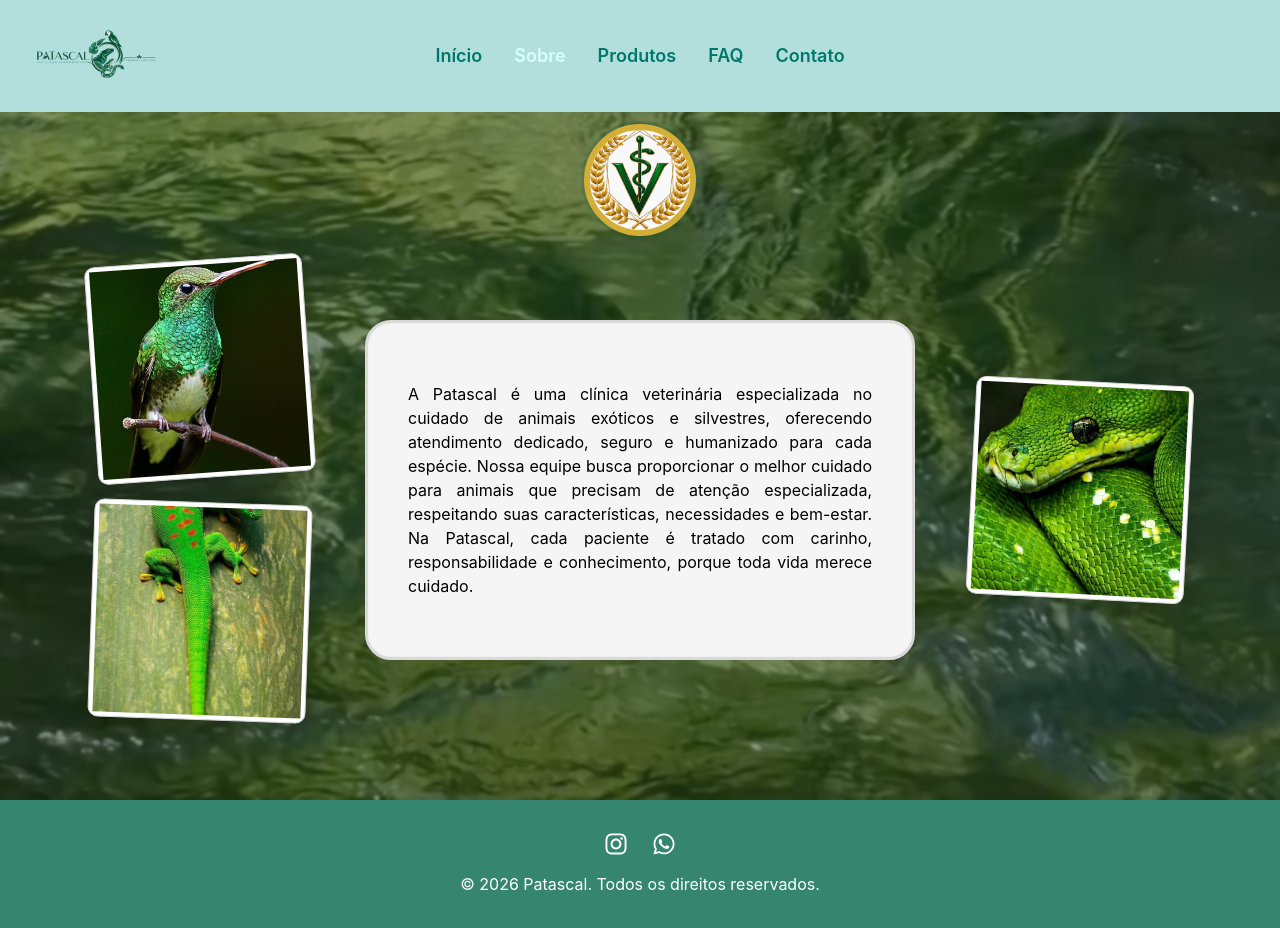
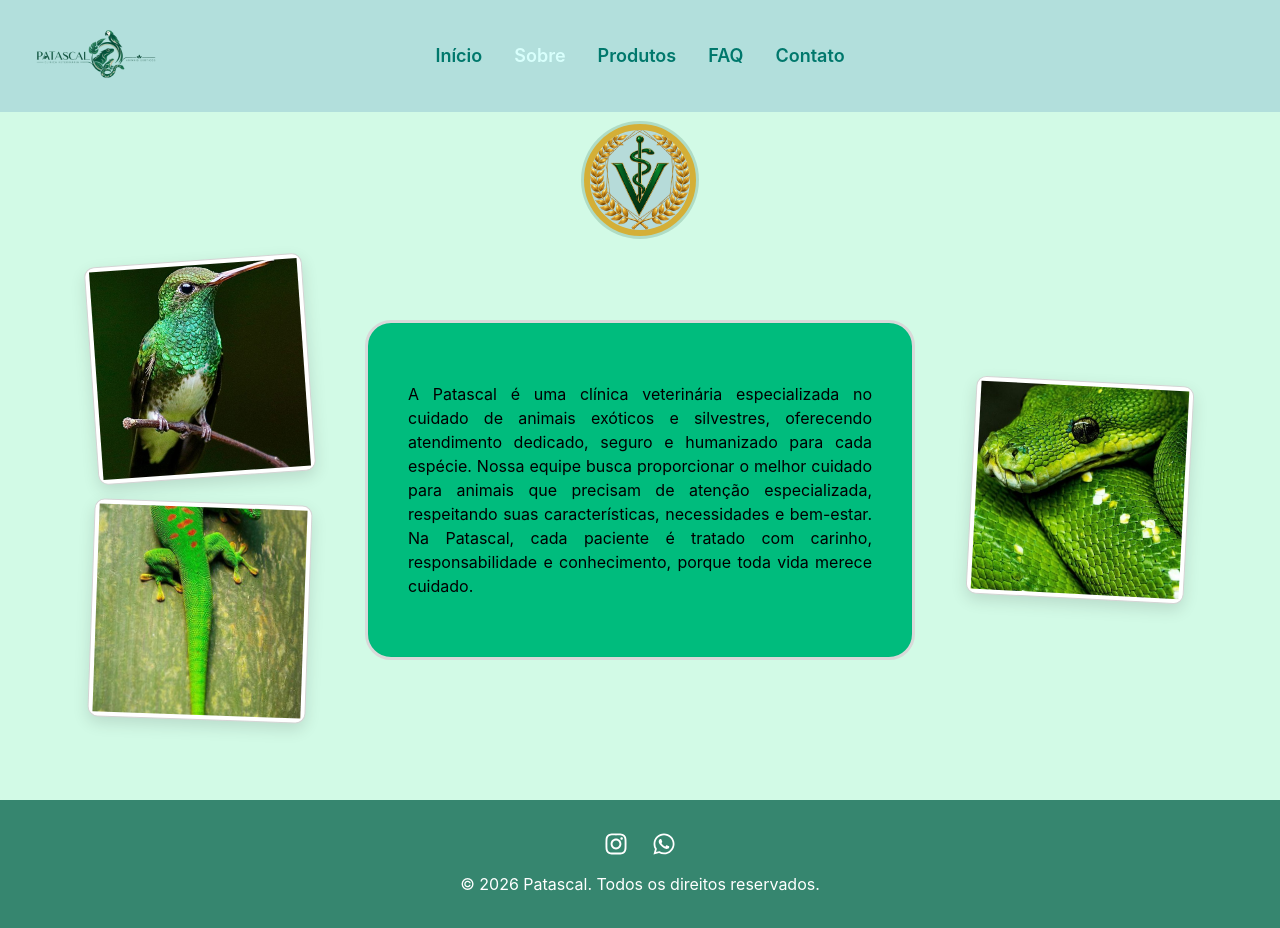
Before and after one commit to beatryzcsr/ClinicaVet, a React (Vite) app in the folder Patascal/: page /sobre in a window 1280 px wide. Built offline with nearby package versions, Linux system fonts and the light colour scheme.

Commit message:
Estilização final

```diff
--- a/Patascal/src/pages/Sobre.jsx
+++ b/Patascal/src/pages/Sobre.jsx
@@ -8,17 +8,16 @@ export default function Sobre() {
     return (
         <div
             id="sobre"
-            className="min-h-screen w-full bg-cover bg-center bg-no-repeat"
-            style={{ backgroundImage: `url(${fundoAgua})` }}
+            className="min-h-screen w-full bg-cover bg-center bg-no-repeat bg-[#D0FAE5]"
+
         >
-                    <div className="absolute inset-0 bg-black/40 " />
             <div className="min-h-screen w-full bg-white/5 backdrop-blur-[1px]">
                 <div className="relative mx-auto flex w-full max-w-[1500px] flex-col items-center justify-center px-4 pb-3 pt-8">
                     <div className="mb-6 mt-23 flex items-center justify-center">
                         <img
                             src={logoMedVet}
                             alt="Logo"
-                            className="h-28 w-28 rounded-full border-[6px] border-[#d4af37] bg-[#f9f9f9] object-cover shadow-[0_0_0_3px_rgba(20,83,45,0.18)]"
+                            className="h-28 w-28 rounded-full border-[6px] border-[#d4af37] bg-[#B6DBD9] object-cover shadow-[0_0_0_3px_rgba(20,83,45,0.18)]"
                         />
                     </div>
 
@@ -33,7 +32,7 @@ export default function Sobre() {
                             </div>
                         </div>
 
-                        <div className="flex h-[340px] w-[550px] items-center justify-center rounded-[26px] border-[3px] border-[#d9d9d9] bg-[#f5f5f5] shadow-[inset_0_0_0_1px_rgba(0,0,0,0.02)]">
+                        <div className="flex h-[340px] w-[550px] items-center justify-center rounded-[26px] border-[3px] border-[#d9d9d9] bg-[#00BC7D] shadow-[inset_0_0_0_1px_rgba(0,0,0,0.02)]">
 
                             <p className="flex text-justify p-10 mt-3 mb-3"> A Patascal é uma clínica veterinária especializada no cuidado de animais exóticos e silvestres, oferecendo atendimento dedicado, seguro e humanizado para cada espécie. Nossa equipe busca proporcionar o melhor cuidado para animais que precisam de atenção especializada, respeitando suas características, necessidades e bem-estar. Na Patascal, cada paciente é tratado com carinho, responsabilidade e conhecimento, porque toda vida merece cuidado.</p>
 
```
